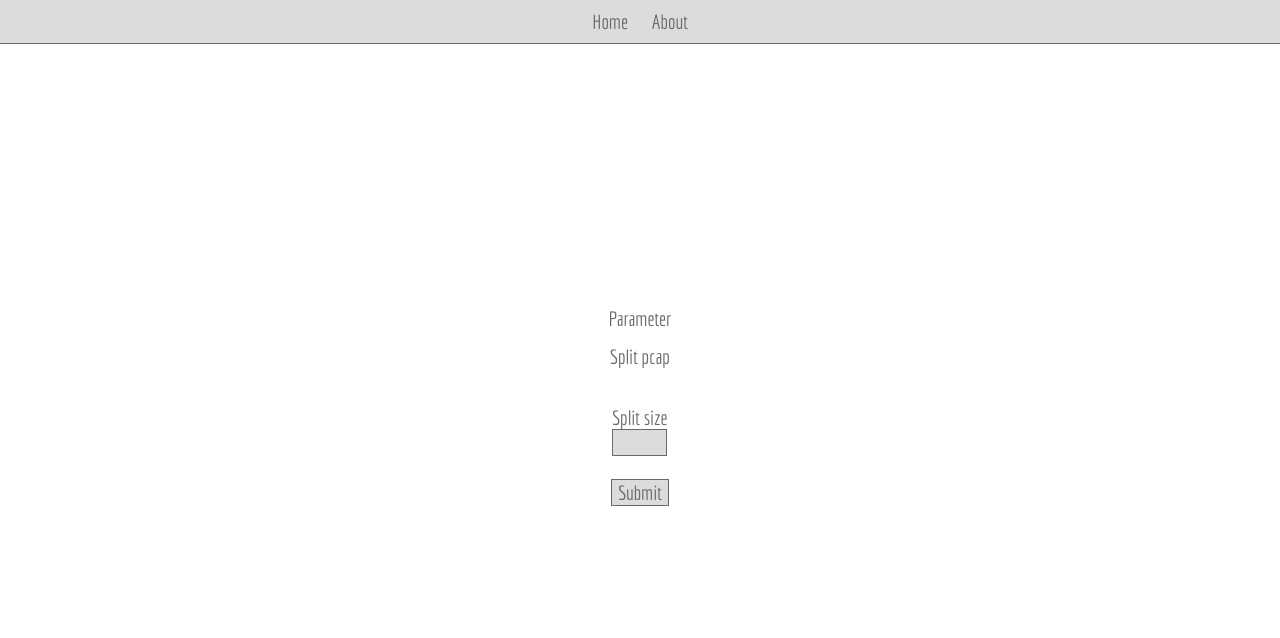
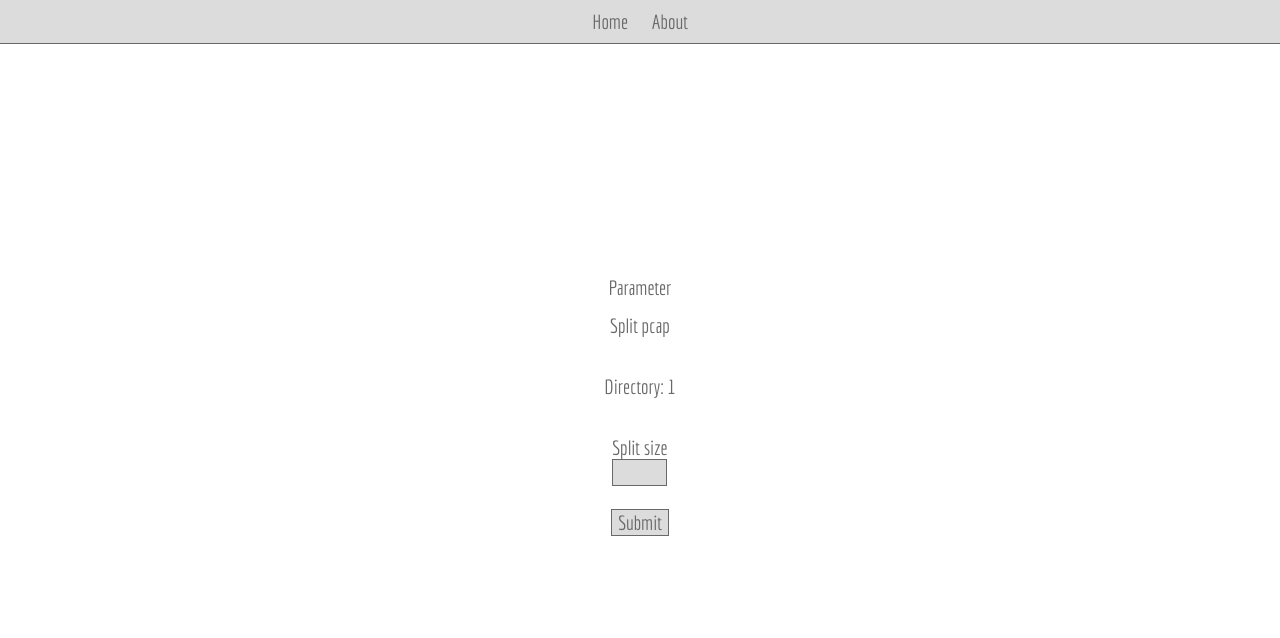
Before and after one commit to fnnmoro/intrusion_prevention_system, a Flask app: page /creation/parameters/split_pcap/1/ in a window 1280 px wide. Shown: the top 638 px of the page. Run offline with Flask 2, Linux system fonts and the light colour scheme; parts of the project's set-up code (start-up, migrations or seed data) failed here and were passed over.

Commit message:
Add directory variable in creation templates
This variable is used to show the user the chosen directory.

```diff
--- a/app/templates/creation/convert_nfcapd_csv.html
+++ b/app/templates/creation/convert_nfcapd_csv.html
@@ -11,6 +11,8 @@
         <p>Parameter</p>
         <p>Convert nfcapd to csv</p>
         <br>
+        <p>Directory: {{ directory }}</p>
+        <br>
         <form method='post' onsubmit='hiddenForm("Loading...")' novalidate>
             {{ form.csrf_token() }}
             {{ form.name.label }}
--- a/app/templates/creation/convert_pcap_nfcapd.html
+++ b/app/templates/creation/convert_pcap_nfcapd.html
@@ -11,6 +11,8 @@
         <p>Parameter</p>
         <p>Convert pcap to nfcapd</p>
         <br>
+        <p>Directory: {{ directory }}</p>
+        <br>
         <form method='post' onsubmit='hiddenForm("Loading...")' novalidate>
             {{ form.csrf_token() }}
             {{ form.window.label }}
--- a/app/templates/creation/preprocessing_flows.html
+++ b/app/templates/creation/preprocessing_flows.html
@@ -10,6 +10,8 @@
     <div id='loading' class='wrapper'>
         <p>Parameter</p>
         <p>Preprocessing flows</p>
+        <br>
+        <p>Directory: {{ directory }}</p>
         <br>
         <form method='post' onsubmit='hiddenForm("Loading...")' novalidate>
             {{ form.csrf_token() }}
--- a/app/templates/creation/split_pcap.html
+++ b/app/templates/creation/split_pcap.html
@@ -11,6 +11,8 @@
         <p>Parameter</p>
         <p>Split pcap</p>
         <br>
+        <p>Directory: {{ directory }}</p>
+        <br>
         <form method='post' onsubmit='hiddenForm("Loading...")' novalidate>
             {{ form.csrf_token() }}
             {{ form.split.label }}
```
